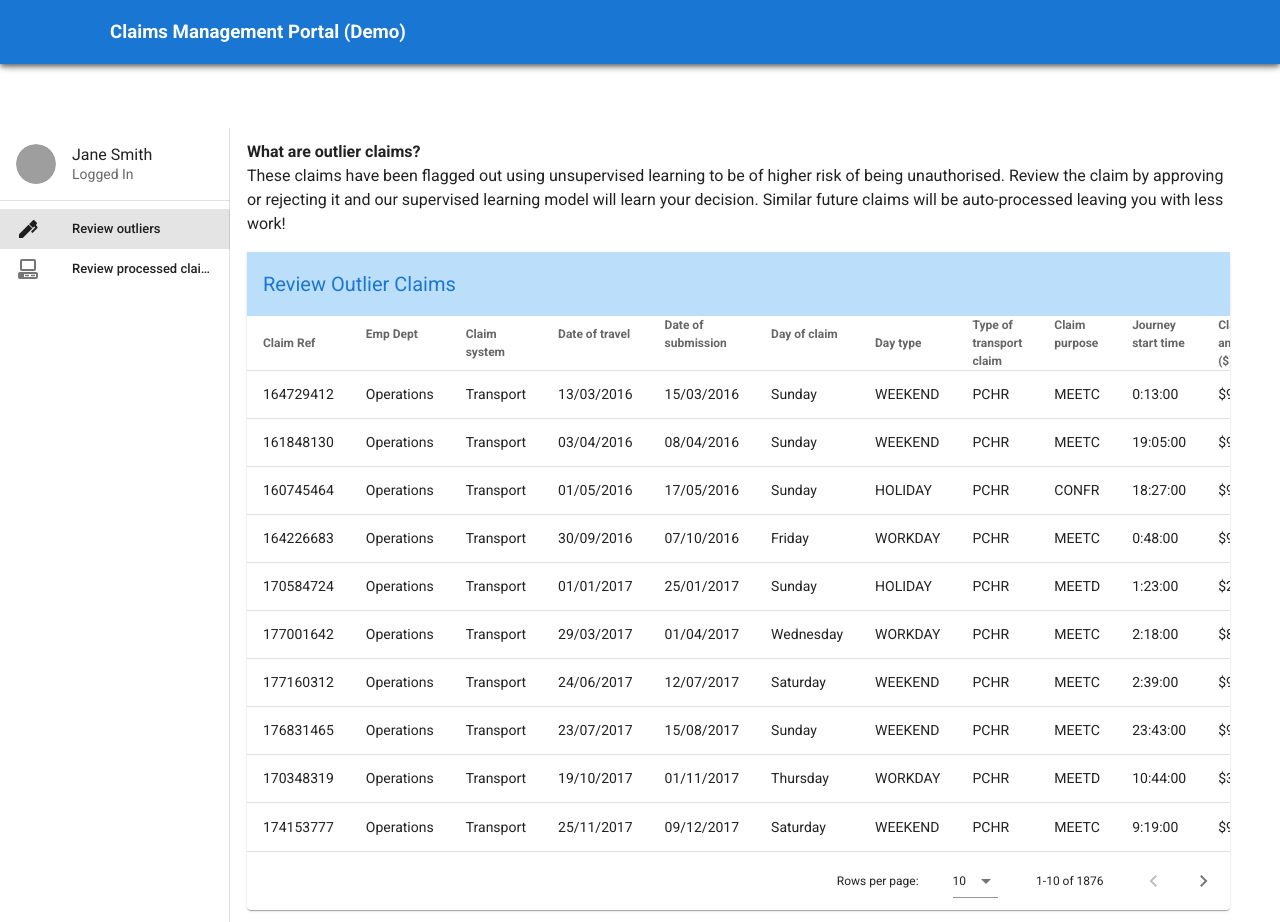
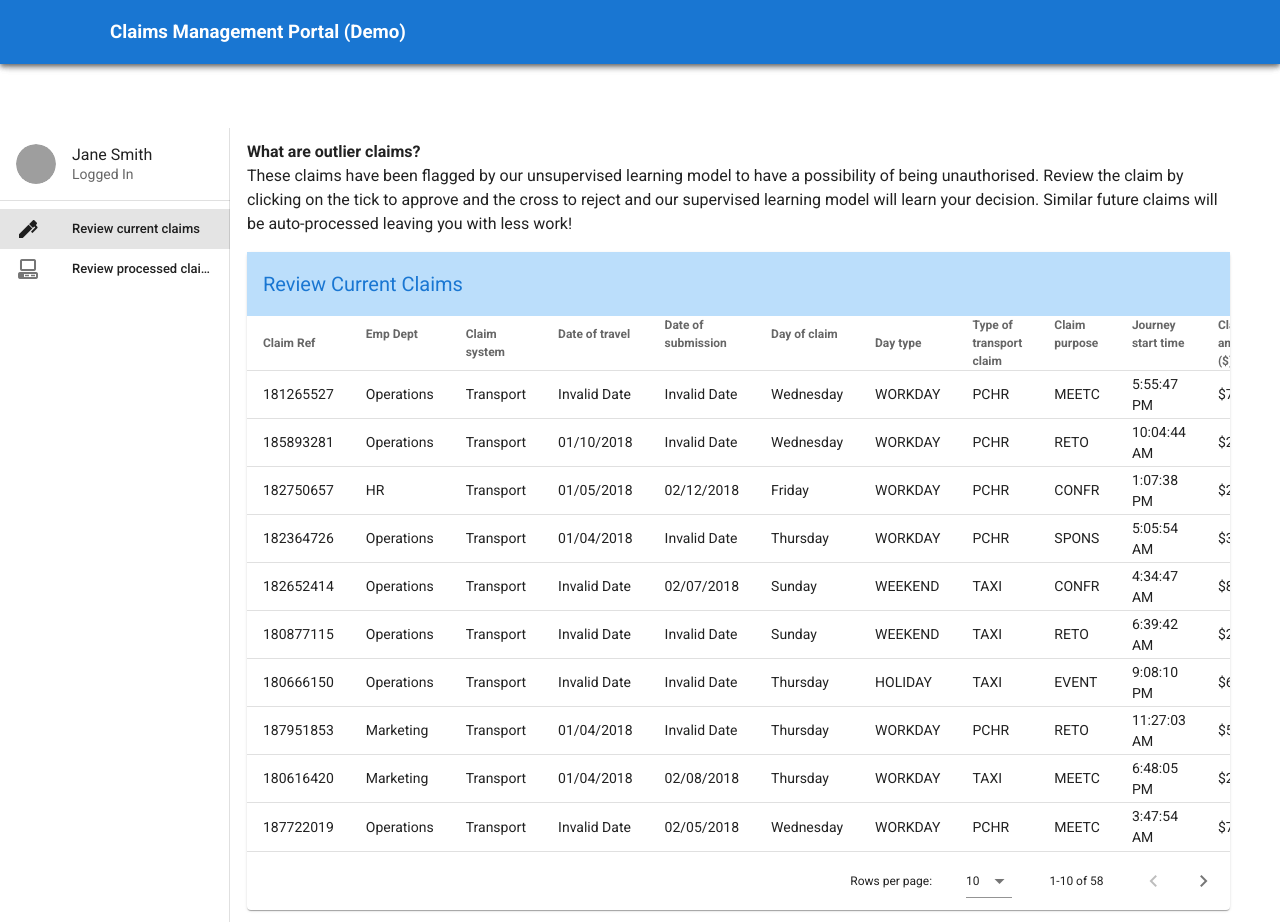
Before and after one commit to jelneo/claim-IT-web, a Vue app: page /review in a window 1280 px wide. Built offline with nearby package versions, Linux system fonts and the light colour scheme; grey boxes are pictures that could not be loaded; what vue-papa-parse would draw is missing.

Commit message:
use correct data source

```diff
--- a/src/components/Review.vue
+++ b/src/components/Review.vue
@@ -18,14 +18,14 @@
       <v-col lg="10">
         <b>What are outlier claims?</b>
         <p>
-          These claims have been flagged out using unsupervised learning to be of higher risk of being unauthorised.
-          Review the claim by approving or rejecting it and our supervised learning model will learn your decision.
+          These claims have been flagged by our unsupervised learning model to have a possibility of being unauthorised.
+          Review the claim by clicking on the tick to approve and the cross to reject and our supervised learning model will learn your decision.
           Similar future claims will be auto-processed leaving you with less work!
         </p>
         <v-data-table :headers="claimHeaders" :items="getClaimList" class="elevation-1">
           <template v-slot:top>
             <v-toolbar color="blue lighten-4 blue--text text--darken-2" flat>
-              <v-toolbar-title color="blue darken-2">Review Outlier Claims</v-toolbar-title>
+              <v-toolbar-title color="blue darken-2">Review Current Claims</v-toolbar-title>
               <v-spacer></v-spacer>
             </v-toolbar>
           </template>
@@ -73,13 +73,13 @@
 </template>
 
 <script>
-import claims from "../assets/data/outliers_output.json";
+import claims from "../assets/data/validation_output.json";
 
 export default {
-  name: "Overview",
+  name: "Review",
   data: () => ({
     items: [
-      { title: "Review outliers", icon: "mdi-pen", linkTo: "/review" },
+      { title: "Review current claims", icon: "mdi-pen", linkTo: "/review" },
       {
         title: "Review processed claims",
         icon: "mdi-desktop-classic",
```
